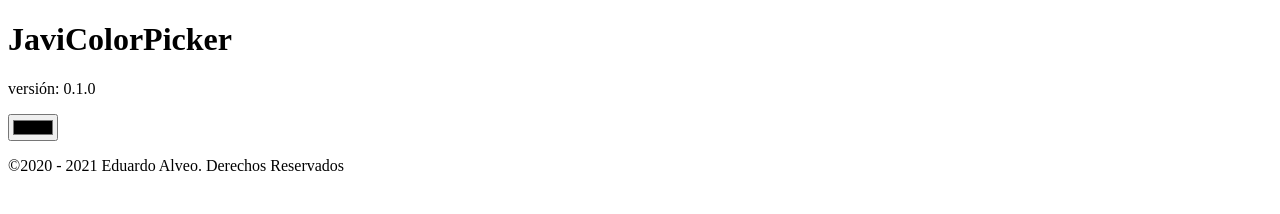
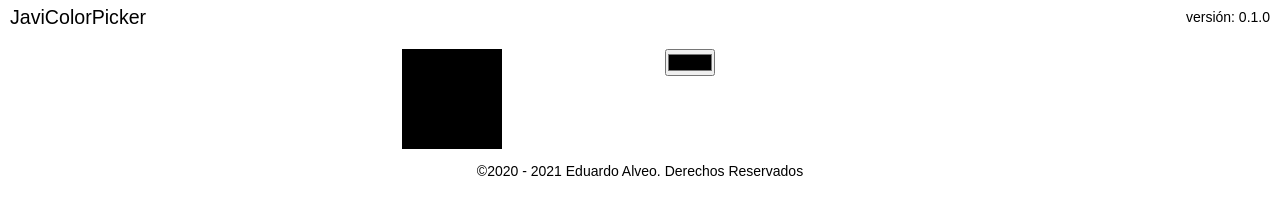
Before and after one commit to javialveo/javicolorpicker, a plain HTML site: page index.html in a window 1280 px wide. Drawn offline with Linux system fonts and the light colour scheme.

Commit message:
aplicando las reglas de estilo al HTML.

```diff
--- /dev/null
+++ b/css/estilos.css
@@ -0,0 +1,70 @@
+/*********************************
+ * Archivo: estilos.css          *
+ * Autor: Eduardo Alveo          *
+ * Versión: 0.1.0                *
+ * Fecha-Modificado: 19-dic-2020 *
+ * *******************************/
+
+/* Reiniciando el Estilo por defecto del Navegador */
+body, header, main, footer,
+div, p, span,
+h1, form, input{
+  margin:0;
+  padding:0;
+  font:inherit;
+  font-size:100%;
+}
+
+/* Configuración General */
+body{
+  width:100%;
+  font-size:0.875em;
+  font-family:sans-serif;
+}
+
+header, main, footer{
+  width:100%;
+}
+
+/* Configuración de la cabecera */
+#cabeceraWeb{
+  display:flex;
+  justify-content:space-between;
+}
+
+header h1{
+  font-size:1.4em;
+  padding:6px 10px;
+}
+header p{
+  padding:9px 10px;
+}
+
+/* Configuración del contenido principal */
+#contenidoWeb{
+  padding:1em 0;
+}
+
+/* Contenedor de la app*/
+#ctApp{
+  width:50%;
+  margin:0 auto;
+}
+
+/* Sub contenedor para la aplicación */
+#subContenedor{
+  display:flex;
+  justify-content:space-around;
+}
+
+/* Contendor para pintar el color seleccionado */
+#ctColor{
+  width:100px;
+  height:100px;
+  background-color:black;
+}
+
+/* Configuración del pie de página */
+#pieWeb{
+  text-align:center;
+}
--- a/index.html
+++ b/index.html
@@ -2,21 +2,25 @@
 <html lang="es">
   <head>
     <meta charset="UTF-8">
+    <link rel="stylesheet" href="css/estilos.css">
+    <meta name="viewport" content="width=device-width, initial-scale=1.0">
     <title>JaviColorPicker</title>
   </head>
   <body>
-    <header>
+    <header id="cabeceraWeb">
       <h1>JaviColorPicker</h1>
       <p>versión: 0.1.0</p>
     </header>
-    <main>
-      <div id="ct-app">
-        <div id="ct-color"></div>
-        <form><input type="color"></form>
-        <p id="codigo-color"><span id="ct-rgb"></span><span id="ct-hexadecimal"></span></p>
+    <main id="contenidoWeb">
+      <div id="ctApp">
+        <div id="subContenedor">
+          <div id="ctColor"></div>
+          <form><input id="selectorColor" type="color"></form>
+          <p id="codigoColor"><span id="ctRgb"></span><span id="ctHexadecimal"></span></p>
+        </div>
       </div>
     </main>
-    <footer>
+    <footer id="pieWeb">
       <div>
         <p>&copy;2020 - 2021 Eduardo Alveo. Derechos Reservados</p>
       </div>
```
